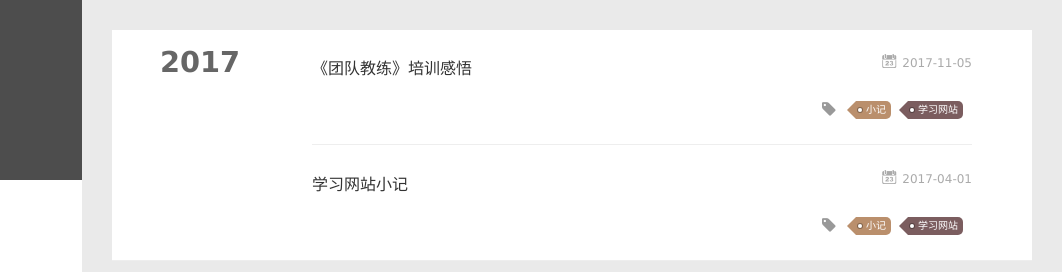
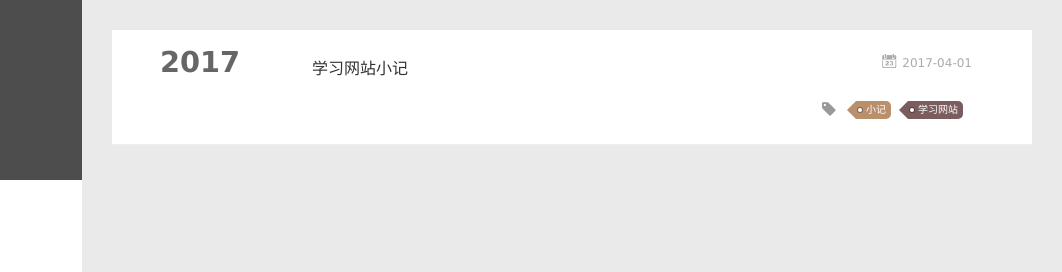
Before and after one commit to chenghang811/chenghang811.github.io, a plain HTML site: page tags/学习网站/index.html in a window 1280 px wide. Shown: the top 272 px of the page, 218-1280 px from the left. Drawn offline with Linux system fonts and the light colour scheme; some packages are replaced by stand-ins of ours; a script that the page names is missing.

Commit message:
Site updated: 2017-11-05 21:53:03

```diff
--- a/tags/学习网站/index.html
+++ b/tags/学习网站/index.html
@@ -160,48 +160,6 @@
           <a href="/archives/2017" class="archive-year">2017</a>
         </div>
         <div class="archives">
-
-    <article class="archive-article archive-type-post">
-  <div class="archive-article-inner">
-    <header class="archive-article-header">
-      	<div class="article-meta">
-	      	<a href="/2017/11/05/《团队教练》培训感悟/" class="archive-article-date">
-  	<time datetime="2017-11-05T13:16:01.000Z" itemprop="datePublished"><i class="icon-calendar icon"></i>2017-11-05</time>
-</a>
-        </div>
-
-
-    <h1 itemprop="name">
-      <a class="archive-article-title" href="/2017/11/05/《团队教练》培训感悟/">《团队教练》培训感悟</a>
-    </h1>
-
-
-        <div class="article-info info-on-right">
-
-	<div class="article-tag tagcloud">
-		<i class="icon-price-tags icon"></i>
-		<ul class="article-tag-list">
-
-        		<li class="article-tag-list-item">
-        			<a href="javascript:void(0)" class="js-tag article-tag-list-link color3">小记</a>
-        		</li>
-
-        		<li class="article-tag-list-item">
-        			<a href="javascript:void(0)" class="js-tag article-tag-list-link color5">学习网站</a>
-        		</li>
-
-		</ul>
-	</div>
-
-
-
-        </div>
-        <div class="clearfix"></div>
-    </header>
-  </div>
-</article>
-
-
 
     <article class="archive-article archive-type-post">
   <div class="archive-article-inner">
```
Also changed, not shown: 2017/11/05/《团队教练》培训感悟/index.html (+2 -6 lines), archives/2017/11/index.html (+0 -4 lines), archives/2017/index.html (+0 -4 lines), archives/index.html (+0 -4 lines), content.json (+1 -1 lines), index.html (+1 -5 lines), tags/小记/index.html (+0 -4 lines).
